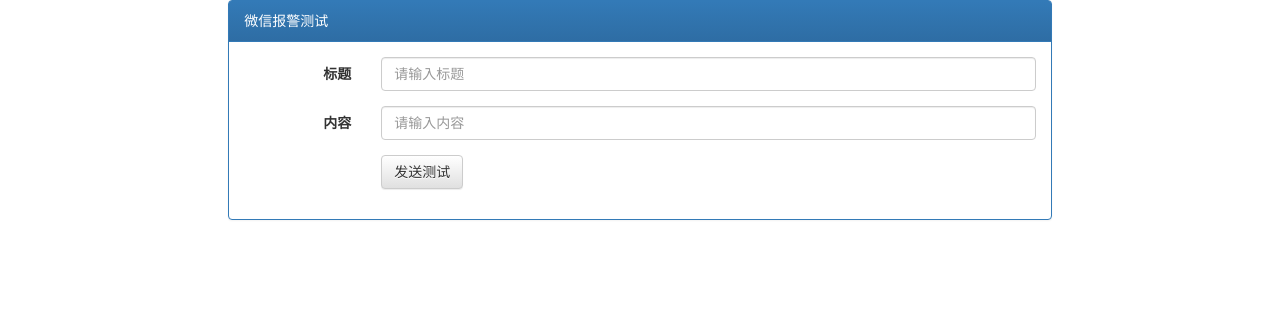
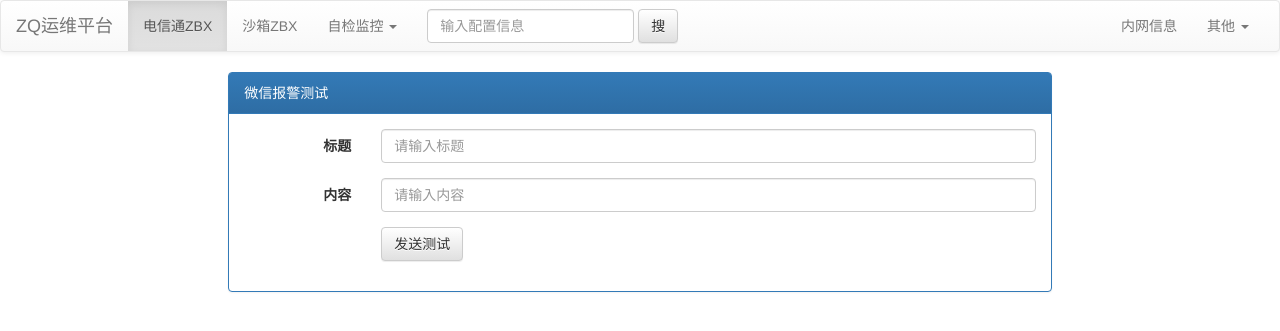
Before and after one commit to 5StevenWu/wemonitor, a Django app: template templates/wechat.html in a window 1280 px wide. Shown: the top 331 px of the page. Run offline with Django 3.2, Linux system fonts and the light colour scheme; the template is opened without the code that fills it, so the values that code supplies are empty; parts of the project's set-up code (start-up, migrations or seed data) failed here and were passed over.

Commit message:
'保留老版本更新新api'

```diff
--- a/templates/base.html
+++ b/templates/base.html
@@ -19,6 +19,7 @@
     {% endblock %}
 </head>
 <body>
+{% include 'nav.html' %}
 {% block form %}
 {% endblock %}
 </body>
--- /dev/null
+++ b/templates/nav.html
@@ -0,0 +1,53 @@
+<nav class="navbar navbar-default">
+  <div class="container-fluid">
+    <!-- Brand and toggle get grouped for better mobile display -->
+    <div class="navbar-header">
+      <button type="button" class="navbar-toggle collapsed" data-toggle="collapse" data-target="#bs-example-navbar-collapse-1" aria-expanded="false">
+        <span class="sr-only">Toggle navigation</span>
+        <span class="icon-bar"></span>
+        <span class="icon-bar"></span>
+        <span class="icon-bar"></span>
+      </button>
+      <a class="navbar-brand" href="#">ZQ运维平台</a>
+    </div>
+
+    <!-- Collect the nav links, forms, and other content for toggling -->
+    <div class="collapse navbar-collapse" id="bs-example-navbar-collapse-1">
+      <ul class="nav navbar-nav">
+        <li class="active"><a href="#">电信通ZBX <span class="sr-only">(current)</span></a></li>
+        <li><a href="#">沙箱ZBX</a></li>
+        <li class="dropdown">
+          <a href="#" class="dropdown-toggle" data-toggle="dropdown" role="button" aria-haspopup="true" aria-expanded="false">自检监控 <span class="caret"></span></a>
+          <ul class="dropdown-menu">
+            <li><a href="#">Action</a></li>
+            <li><a href="#">Another action</a></li>
+            <li><a href="#">Something else here</a></li>
+            <li role="separator" class="divider"></li>
+            <li><a href="#">Separated link</a></li>
+            <li role="separator" class="divider"></li>
+            <li><a href="#">One more separated link</a></li>
+          </ul>
+        </li>
+      </ul>
+      <form class="navbar-form navbar-left">
+        <div class="form-group">
+          <input type="text" class="form-control" placeholder="输入配置信息">
+        </div>
+        <button type="submit" class="btn btn-default">搜</button>
+      </form>
+      <ul class="nav navbar-nav navbar-right">
+        <li><a href="5.cmsa.cn">内网信息</a></li>
+        <li class="dropdown">
+          <a href="#" class="dropdown-toggle" data-toggle="dropdown" role="button" aria-haspopup="true" aria-expanded="false">其他 <span class="caret"></span></a>
+          <ul class="dropdown-menu">
+            <li><a href="#">Action</a></li>
+            <li><a href="#">Another action</a></li>
+            <li><a href="#">Something else here</a></li>
+            <li role="separator" class="divider"></li>
+            <li><a href="#">Separated link</a></li>
+          </ul>
+        </li>
+      </ul>
+    </div><!-- /.navbar-collapse -->
+  </div><!-- /.container-fluid -->
+</nav>
--- a/wemonitor/urls.py
+++ b/wemonitor/urls.py
@@ -25,6 +25,7 @@ urlpatterns = [
     # url(r'^index/', views.sendWechat.as_view()),
     # url(r'^sendall/', views.sendWechat.as_view()),
     url(r'^sendwechat/', views.sendWechat.as_view()),
+    url(r'^api/v3/wxmonitor/', views.wxmonitor.as_view()),
     # url(r'^sendmail/', views.sendWechat.as_view()),
     # url(r'^sendsms/', views.sendWechat.as_view()),
 ]
```
Also changed, not shown: sendwechat/views.py (+6 -14 lines).
